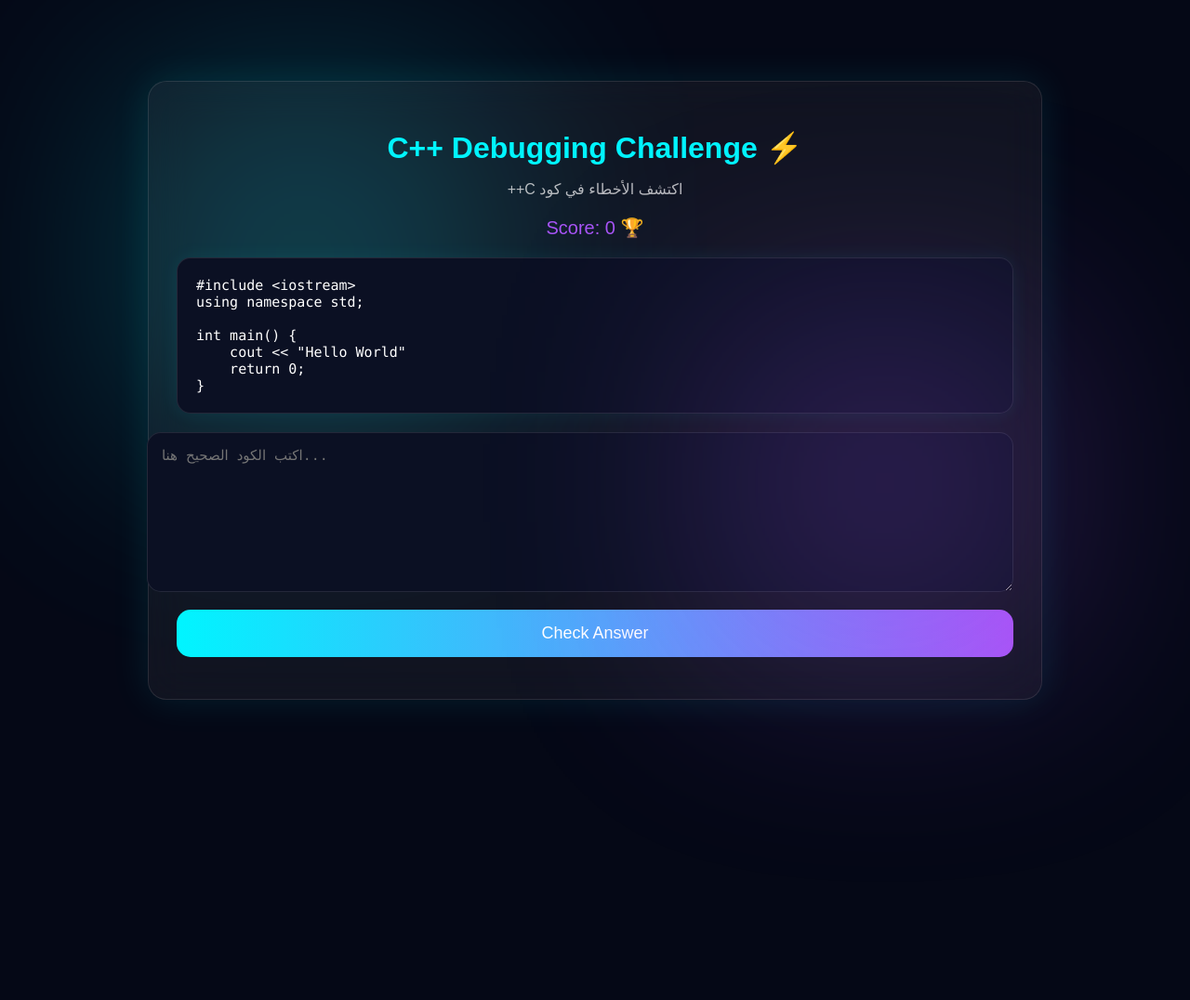
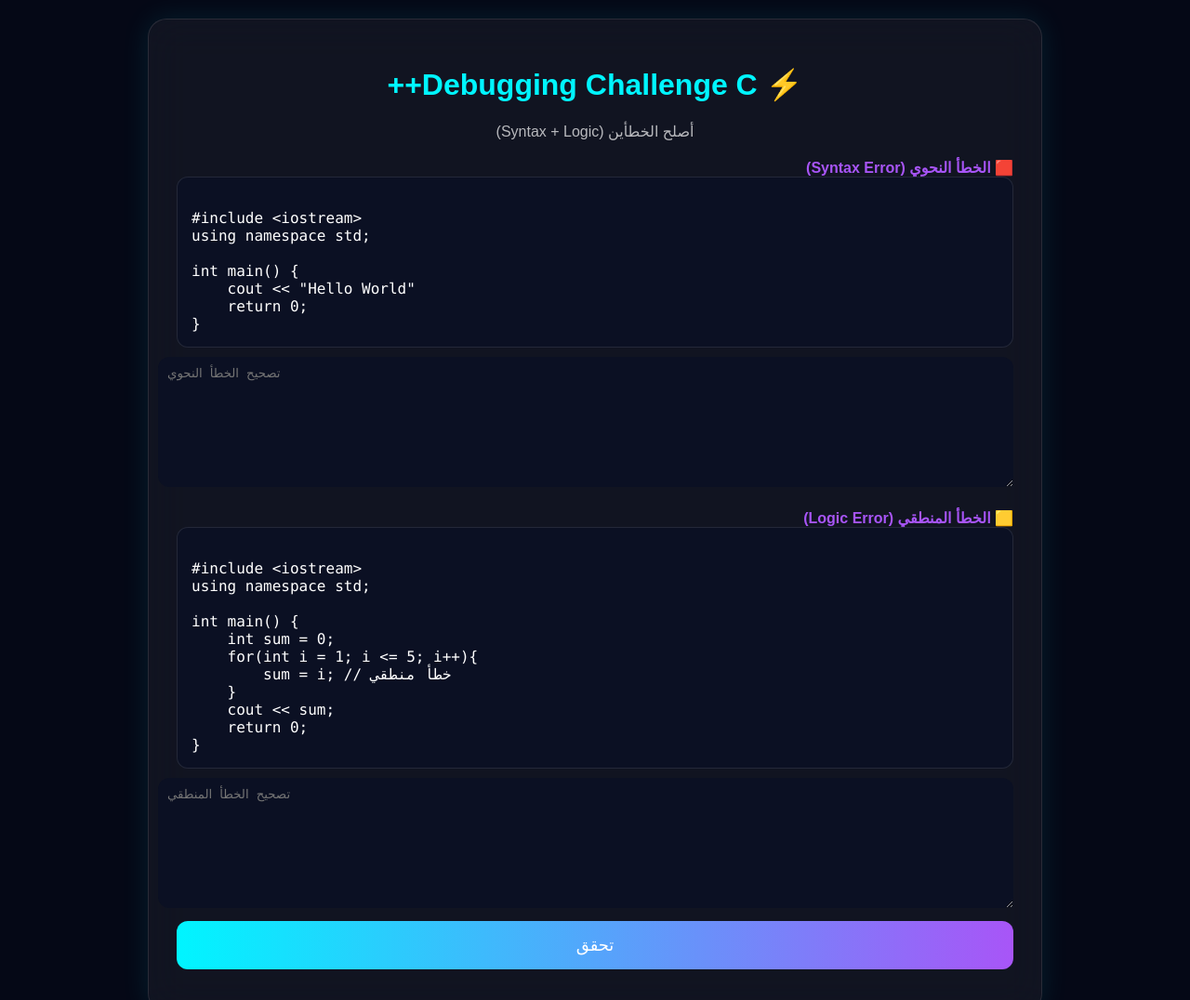
Before and after one commit to farahraheel/debugging-game, a plain HTML site: page index.html in a window 1280 px wide. Shown: the top 1076 px of the page at 93% size. Before the commit the page ends 840 px from the top, so only its background shows below. Drawn offline with Linux system fonts and the light colour scheme.

Commit message:
Update index.html

```diff
--- a/index.html
+++ b/index.html
@@ -3,12 +3,12 @@
 <head>
 <meta charset="UTF-8">
 <meta name="viewport" content="width=device-width, initial-scale=1.0">
-<title>C++ Debugging Game</title>
+<title>Debugging Challenge C++</title>
 
 <style>
 body{
     margin:0;
-    font-family: "Arial";
+    font-family: Arial;
     background:#050816;
     color:white;
     display:flex;
@@ -18,33 +18,7 @@ body{
     padding:20px;
 }
 
-/* glow background */
-body::before{
-    content:"";
-    position:absolute;
-    width:400px;
-    height:400px;
-    background:#00f5ff;
-    filter:blur(120px);
-    top:10%;
-    left:10%;
-    opacity:0.2;
-}
-
-body::after{
-    content:"";
-    position:absolute;
-    width:400px;
-    height:400px;
-    background:#a855f7;
-    filter:blur(120px);
-    bottom:10%;
-    right:10%;
-    opacity:0.2;
-}
-
 .container{
-    position:relative;
     width:100%;
     max-width:900px;
     background:rgba(255,255,255,0.05);
@@ -52,12 +26,11 @@ body::after{
     backdrop-filter: blur(20px);
     border-radius:20px;
     padding:30px;
-    box-shadow:0 0 40px rgba(0,255,255,0.1);
+    box-shadow:0 0 30px rgba(0,255,255,0.1);
 }
 
 h1{
     text-align:center;
-    margin-bottom:5px;
     color:#00f5ff;
 }
 
@@ -67,62 +40,52 @@ h1{
     margin-bottom:20px;
 }
 
-.score{
-    text-align:center;
-    margin-bottom:20px;
-    font-size:20px;
-    color:#a855f7;
+.code-box{
+    background:#0b1023;
+    padding:15px;
+    border-radius:12px;
+    font-family:Consolas;
+    white-space:pre;
+    direction:ltr;
+    border:1px solid rgba(255,255,255,0.1);
+    margin-bottom:10px;
 }
 
-.code-card{
-    background:#0b1023;
-    border:1px solid rgba(255,255,255,0.1);
-    border-radius:15px;
-    padding:20px;
-    font-family: Consolas, monospace;
-    white-space:pre;
-    direction:ltr;
-    font-size:15px;
-    box-shadow:0 0 20px rgba(0,245,255,0.08);
-    margin-bottom:20px;
+.label{
+    color:#a855f7;
+    font-weight:bold;
+    margin-top:10px;
 }
 
 textarea{
     width:100%;
-    height:140px;
-    border-radius:15px;
+    height:120px;
+    border-radius:12px;
     border:none;
-    padding:15px;
-    font-size:15px;
-    outline:none;
+    padding:10px;
     direction:ltr;
     background:#0b1023;
     color:white;
-    border:1px solid rgba(255,255,255,0.1);
+    margin-bottom:10px;
+    outline:none;
 }
 
 button{
     width:100%;
-    margin-top:15px;
     padding:15px;
     border:none;
-    border-radius:15px;
+    border-radius:12px;
     background:linear-gradient(90deg,#00f5ff,#a855f7);
     color:white;
     font-size:18px;
     cursor:pointer;
-    transition:0.3s;
-}
-
-button:hover{
-    transform:scale(1.03);
 }
 
 .result{
     text-align:center;
     margin-top:15px;
+    font-weight:bold;
     font-size:18px;
-    font-weight:bold;
 }
 </style>
 </head>
@@ -131,18 +94,18 @@ button:hover{
 
 <div class="container">
 
-<h1>⚡ C++ Debugging Challenge</h1>
-<p class="subtitle">اكتشف الأخطاء في كود C++</p>
+<h1>⚡ Debugging Challenge C++</h1>
+<p class="subtitle">أصلح الخطأين (Syntax + Logic)</p>
 
-<div class="score">
-🏆 Score: <span id="score">0</span>
-</div>
+<div class="label">🟥 الخطأ النحوي (Syntax Error)</div>
+<div class="code-box" id="code1"></div>
+<textarea id="ans1" placeholder="تصحيح الخطأ النحوي"></textarea>
 
-<div class="code-card" id="code"></div>
+<div class="label">🟨 الخطأ المنطقي (Logic Error)</div>
+<div class="code-box" id="code2"></div>
+<textarea id="ans2" placeholder="تصحيح الخطأ المنطقي"></textarea>
 
-<textarea id="answer" placeholder="اكتب الكود الصحيح هنا..."></textarea>
-
-<button onclick="check()">Check Answer</button>
+<button onclick="check()">تحقق</button>
 
 <div class="result" id="result"></div>
 
@@ -150,133 +113,80 @@ button:hover{
 
 <script>
 
-let score = 0;
-let current = 0;
-
-const questions = [
-
-{
-code:`#include <iostream>
+const syntaxCode = `
+#include <iostream>
 using namespace std;
 
 int main() {
     cout << "Hello World"
     return 0;
-}`,
-answer:`#include <iostream>
+}
+`;
+
+const syntaxAnswer = `
+#include <iostream>
 using namespace std;
 
 int main() {
     cout << "Hello World";
     return 0;
-}`
-},
+}
+`;
 
-{
-code:`#include <iostream>
+const logicCode = `
+#include <iostream>
 using namespace std;
 
 int main() {
-    int x = 10
-    cout << x;
+    int sum = 0;
+    for(int i = 1; i <= 5; i++){
+        sum = i; // خطأ منطقي
+    }
+    cout << sum;
     return 0;
-}`,
-answer:`#include <iostream>
+}
+`;
+
+const logicAnswer = `
+#include <iostream>
 using namespace std;
 
 int main() {
-    int x = 10;
-    cout << x;
+    int sum = 0;
+    for(int i = 1; i <= 5; i++){
+        sum += i;
+    }
+    cout << sum;
     return 0;
-}`
-},
+}
+`;
 
-{
-code:`#include <iostream>
-using namespace std;
-
-int main() {
-    for(int i = 0 i < 5; i++) {
-        cout << i << endl;
-    }
-    return 0;
-}`,
-answer:`#include <iostream>
-using namespace std;
-
-int main() {
-    for(int i = 0; i < 5; i++) {
-        cout << i << endl;
-    }
-    return 0;
-}`
-},
-
-{
-code:`#include <iostream>
-using namespace std;
-
-int main() {
-    int arr[3] = {1,2,3};
-    cout << arr[3];
-    return 0;
-}`,
-answer:`#include <iostream>
-using namespace std;
-
-int main() {
-    int arr[3] = {1,2,3};
-    cout << arr[2];
-    return 0;
-}`
-}
-
-];
-
-function load(){
-document.getElementById("code").innerText =
-questions[current].code;
-
-document.getElementById("answer").value = "";
-document.getElementById("result").innerText = "";
+function normalize(text){
+return text.replace(/\s/g,'');
 }
 
 function check(){
 
-let user =
-document.getElementById("answer").value.replace(/\s/g,'');
+let a1 = normalize(document.getElementById("ans1").value);
+let a2 = normalize(document.getElementById("ans2").value);
 
-let correct =
-questions[current].answer.replace(/\s/g,'');
+if(a1 === normalize(syntaxAnswer) && a2 === normalize(logicAnswer)){
 
-if(user === correct){
+document.getElementById("result").innerHTML =
+"🎉 لقد ربحت! تهانينا";
 
-score++;
-document.getElementById("score").innerText = score;
-
-document.getElementById("result").innerText =
-"✅ Correct!";
-
-current++;
-
-if(current >= questions.length){
-document.getElementById("code").innerText =
-"🎉 You completed all challenges!";
-
-document.getElementById("answer").style.display = "none";
-document.querySelector("button").style.display = "none";
-return;
-}
-
-setTimeout(load,1000);
+document.getElementById("result").style.color = "#22c55e";
 
 }else{
-document.getElementById("result").innerText =
-"❌ Try again!";
+
+document.getElementById("result").innerHTML =
+"❌ حاول مرة أخرى";
+document.getElementById("result").style.color = "#ef4444";
 }
 }
 
-load();
+document.getElementById("code1").innerText = syntaxCode;
+document.getElementById("code2").innerText = logicCode;
 
 </script>
 
```
